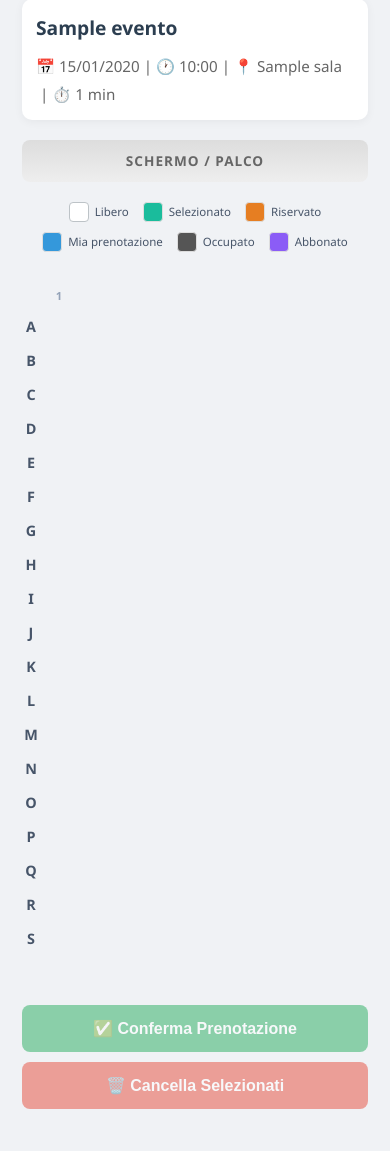
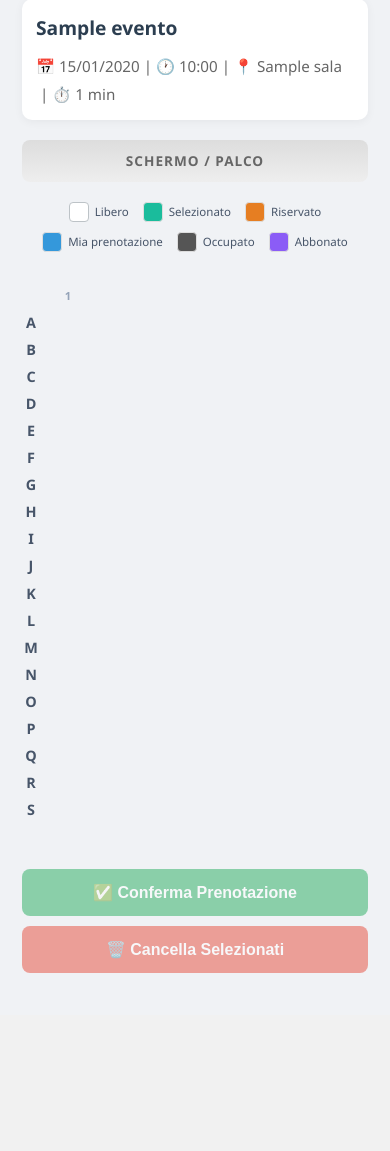
Before and after one commit to lucfio68/event_booking_app, a Flask app: template templates/booking.html in a window 390 px wide; the page is wider, and only the part inside the window is pictured. Shown: the part 191-1342 px from the top of that part. After the commit the page ends 1164 px from the top of that part, so only its background shows below. Run offline with Flask 3, Linux system fonts and the light colour scheme; the template is opened without the code that fills it: values that come from a table or form of the project are taken from there, others are empty; a user stored in the database is signed in; tables that the repository leaves empty hold one stand-in row (values such as "Sample post").

Commit message:
v1.8.0 Fase D - Step.1.3

```diff
--- a/templates/booking.html
+++ b/templates/booking.html
@@ -4,44 +4,44 @@
 {% block content %}
 <style>
     /* ============================================================
-       DIMENSIONI GRIGLIA — TUTTE IN CSS (no JS)
-       I breakpoint riducono progressivamente posti, gap e corridoi,
-       così anche con lo zoom da smartphone la griglia resta interamente
-       visibile o scorrevole, MAI tagliata a destra.
+       GRIGLIA FLUIDA — SENZA JS, SENZA DIMENSIONI FISSE DEI POSTI
+       I posti usano flex (flex:1 1 0) quindi riempiono ESATTAMENTE
+       la larghezza disponibile a QUALUNQUE zoom/orientamento:
+       il bordo destro non puo' MAI essere tagliato. Se lo schermo
+       e' cosi' stretto che i posti scenderebbero sotto il minimo,
+       entra in gioco lo scroll orizzontale (min-width: min-content).
+       --colonne e --corr-n arrivano da Jinja (inline style), cosi'
+       il CSS conosce la geometria della sala senza alcun JS.
        ============================================================ */
     :root {
-        --seat: 46px;           /* dimensione posto (desktop) */
         --seat-gap: 8px;        /* gap tra posti */
         --corr-w: 18px;         /* larghezza corridoio verticale */
         --corr-h: 24px;         /* altezza corridoio orizzontale */
         --row-label-w: 26px;    /* larghezza etichetta fila */
+        --seat-max: 56px;       /* dimensione massima di un posto */
+        --seat-min: 22px;       /* dimensione minima prima dello scroll */
+        --colonne: 10;          /* fallback, sovrascritto inline da Jinja */
+        --corr-n: 0;            /* fallback, sovrascritto inline da Jinja */
     }
 
-    @media (max-width: 768px) {
-        :root {
-            --seat: 36px;
-            --seat-gap: 6px;
-            --corr-w: 14px;
-            --corr-h: 20px;
-            --row-label-w: 22px;
-        }
-    }
     @media (max-width: 480px) {
         :root {
-            --seat: 30px;
             --seat-gap: 4px;
             --corr-w: 10px;
             --corr-h: 16px;
             --row-label-w: 18px;
+            --seat-max: 48px;
+            --seat-min: 18px;
         }
     }
     @media (max-width: 360px) {
         :root {
-            --seat: 24px;
             --seat-gap: 3px;
             --corr-w: 8px;
             --corr-h: 12px;
             --row-label-w: 16px;
+            --seat-max: 42px;
+            --seat-min: 16px;
         }
     }
 
@@ -51,9 +51,7 @@
     .event-header h2 { color: #2c3e50; margin-bottom: 10px; }
     .event-meta { color: #666; font-size: 0.95em; display: flex; flex-wrap: wrap; gap: 4px 0; }
 
-    /* ===== SCROLL ORIZZONTALE DELLA GRIGLIA =====
-       Il contenitore scrolla; la griglia e' inline-block quindi larga
-       esattamente quanto il suo contenuto: mai compressa, mai tagliata. */
+    /* Container di scroll + query container per calcolare le dimensioni */
     .seats-scroll {
         overflow-x: auto;
         overflow-y: hidden;
@@ -61,32 +59,57 @@
         padding-bottom: 8px;
         width: 100%;
         scrollbar-width: thin;
+        container-type: inline-size;
     }
     .seats-scroll::-webkit-scrollbar { height: 8px; }
     .seats-scroll::-webkit-scrollbar-thumb { background: #cbd5e1; border-radius: 4px; }
 
-    .seats-grid { display: inline-block; margin: 20px 0; white-space: nowrap; max-width: none; }
+    .seats-grid {
+        display: block;
+        width: 100%;
+        margin: 20px 0;
+        /* larghezza teorica di un posto: serve solo per dimensionare i font */
+        --seat-w: calc((100cqi - var(--row-label-w)
+                        - var(--corr-n) * (var(--corr-w) + var(--seat-gap))
+                        - var(--colonne) * var(--seat-gap)) / var(--colonne));
+    }
 
-    /* Righe in flex con GAP: nessun margin-right sui singoli posti,
-       quindi la larghezza reale coincide sempre con quella prevista
-       e il bordo destro non viene mai tagliato. */
-    .seat-row { display: flex; align-items: center; gap: var(--seat-gap); margin-bottom: var(--seat-gap); }
+    /* Riga: flex con gap, ancorata a SINISTRA (cosi' se serve lo scroll
+       il contenuto eccedente va sempre a destra, mai tagliato a sinistra) */
+    .seat-row {
+        display: flex;
+        align-items: center;
+        gap: var(--seat-gap);
+        margin-bottom: var(--seat-gap);
+        width: 100%;
+        min-width: min-content;
+    }
     .row-label {
-        width: var(--row-label-w); min-width: var(--row-label-w);
+        flex: 0 0 var(--row-label-w);
         text-align: center; font-weight: bold; color: #475569; font-size: 0.9em;
     }
 
-    /* Numeri di colonna in testata: stesso flex/gap delle righe posti */
-    .col-num { width: var(--seat); min-width: var(--seat); text-align: center; font-size: 0.7em; color: #94a3b8; font-weight: 600; }
+    /* Numeri di colonna in testata: stesso comportamento flessibile dei posti */
+    .col-num {
+        flex: 1 1 0; min-width: 0;
+        text-align: center; font-size: 0.7em; color: #94a3b8; font-weight: 600;
+        max-width: var(--seat-max);
+    }
 
+    /* POSTO FLUIDO: occupa 1 quota uguale degli altri posti della riga.
+       aspect-ratio mantiene la forma quadrata a qualunque larghezza. */
     .seat {
-        width: var(--seat); height: var(--seat);
-        min-width: var(--seat); min-height: var(--seat);
+        flex: 1 1 0;
+        min-width: var(--seat-min);
+        max-width: var(--seat-max);
+        aspect-ratio: 1 / 1;
+        min-height: var(--seat-min);
         border-radius: 8px;
         display: flex; flex-direction: column;
         align-items: center; justify-content: center;
-        font-size: calc(var(--seat) * 0.18);
+        font-size: calc(var(--seat-w) * 0.22);
         font-weight: 600;
+        line-height: 1.1;
         transition: all 0.2s;
         border: 2px solid transparent;
         user-select: none;
@@ -95,8 +118,8 @@
         flex-shrink: 0;
     }
 
-    /* Placeholder per celle mancanti (stessa dimensione di un posto) */
-    .seat-placeholder { width: var(--seat); min-width: var(--seat); height: var(--seat); flex-shrink: 0; }
+    /* Placeholder per celle mancanti: stessa quota flessibile di un posto */
+    .seat-placeholder { flex: 1 1 0; min-width: var(--seat-min); max-width: var(--seat-max); flex-shrink: 0; }
 
     .legend { display: flex; gap: 20px; margin: 15px 0; flex-wrap: wrap; justify-content: center; }
     .legend-item { display: flex; align-items: center; gap: 6px; font-size: 0.9em; }
@@ -104,13 +127,13 @@
 
     /* Libero - bianco, cliccabile */
     .seat.libero { background: #ffffff; border-color: #bdc3c7; color: #333; cursor: pointer; }
-    .seat.libero:hover { background: #ecf0f1; transform: scale(1.1); }
+    .seat.libero:hover { background: #ecf0f1; }
 
     /* Selezionato - verde acqua */
-    .seat.selezionato { background: #1abc9c !important; color: white !important; border-color: #16a085 !important; cursor: pointer; transform: scale(1.1); box-shadow: 0 4px 12px rgba(26, 188, 156, 0.4); }
+    .seat.selezionato { background: #1abc9c !important; color: white !important; border-color: #16a085 !important; cursor: pointer; box-shadow: 0 4px 12px rgba(26, 188, 156, 0.4); }
 
     /* Selezionato per CANCELLAZIONE - rosso lampeggiante */
-    .seat.selezionato-canc { animation: pulse-red 0.8s ease-in-out infinite alternate; cursor: pointer; transform: scale(1.1); z-index: 10; }
+    .seat.selezionato-canc { animation: pulse-red 0.8s ease-in-out infinite alternate; cursor: pointer; z-index: 10; }
     @keyframes pulse-red {
         from { box-shadow: 0 0 0 3px #e74c3c, 0 4px 12px rgba(231, 76, 60, 0.3); }
         to { box-shadow: 0 0 0 6px #e74c3c, 0 4px 16px rgba(231, 76, 60, 0.6); }
@@ -133,7 +156,7 @@
     .seat.admin-canc:hover { opacity: 0.9; }
 
     .seat .nome-pren {
-        font-size: calc(var(--seat) * 0.13);
+        font-size: calc(var(--seat-w) * 0.16);
         max-width: 95%;
         overflow: hidden; text-overflow: ellipsis; white-space: nowrap;
     }
@@ -166,8 +189,12 @@
     .btn-cancel { background: #95a5a6; color: white; padding: 10px 20px; border-radius: 6px; border: none; cursor: pointer; }
     .btn-confirm { background: #3498db; color: white; padding: 10px 20px; border-radius: 6px; border: none; cursor: pointer; }
 
-    /* Corridoi (flex item dentro le righe: nessun margine, gestiti dal gap) */
-    .corridoio-col { width: var(--corr-w); min-width: var(--corr-w); height: var(--seat); display: flex; align-items: center; justify-content: center; flex-shrink: 0; }
+    /* Corridoi: larghezza fissa, si stirano in altezza con la riga */
+    .corridoio-col {
+        flex: 0 0 var(--corr-w);
+        align-self: stretch;
+        display: flex; align-items: center; justify-content: center;
+    }
     .corridoio-row { width: 100%; height: var(--corr-h); display: flex; align-items: center; justify-content: center; margin: var(--seat-gap) 0; }
 
     /* ===== MEDIA QUERY MOBILE ===== */
@@ -211,7 +238,9 @@
     </div>
 
     <div class="seats-scroll">
-        <div id="seats-container" class="seats-grid"></div>
+        <!-- --colonne e --corr-n dicono al CSS la geometria della sala: nessun JS necessario -->
+        <div id="seats-container" class="seats-grid"
+             style="--colonne: {{ evento.colonne }}; --corr-n: {{ evento.corridoio_colonne.split(',')|length if evento.corridoio_colonne else 0 }};"></div>
     </div>
 
     <div class="actions">
@@ -266,10 +295,9 @@
     return str.split(',').map(function(x) { return parseInt(x.trim(), 10); }).filter(function(x) { return !isNaN(x); });
 }
 
-/* Le dimensioni della griglia sono gestite interamente dal CSS inline
-   (variabili --seat / --seat-gap / --corr-w con media query).
-   Qui NON si fa alcun calcolo dimensionale: così lo zoom da smartphone
-   non puo' mai tagliare il bordo destro della griglia. */
+/* NESSUN calcolo dimensionale in JS: la griglia e' fluida via CSS flex.
+   I posti riempiono sempre la larghezza disponibile, a qualunque zoom
+   e orientamento. Questa funzione e' solo di utilita' per il render. */
 
 function loadSeats() {
     fetch(`/api/seats/${EVENTO_ID}`)
@@ -293,7 +321,7 @@
 
     let html = '';
 
-    // Header numeri colonna (stesso flex/gap delle righe posti -> allineamento perfetto)
+    // Header numeri colonna (stesso flex dei posti -> allineamento perfetto)
     html += `<div class="seat-row" style="margin-bottom:6px;">
         <div class="row-label"></div>`;
     for (let c = 1; c <= colonne; c++) {
@@ -349,7 +377,7 @@
             </div>`;
 
             if (corrCol.includes(c)) {
-                html += `<div class="corridoio-col"><div style="width:8px; height:80%; background: repeating-linear-gradient(0deg, #e2e8f0, #e2e8f0 6px, #f1f5f9 6px, #f1f5f9 12px); border-radius:4px; opacity:0.6;"></div></div>`;
+                html += `<div class="corridoio-col"><div style="width:8px; height:70%; background: repeating-linear-gradient(0deg, #e2e8f0, #e2e8f0 6px, #f1f5f9 6px, #f1f5f9 12px); border-radius:4px; opacity:0.6;"></div></div>`;
             }
         }
 
```
